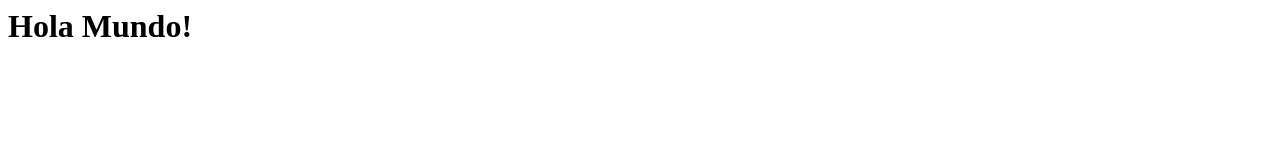
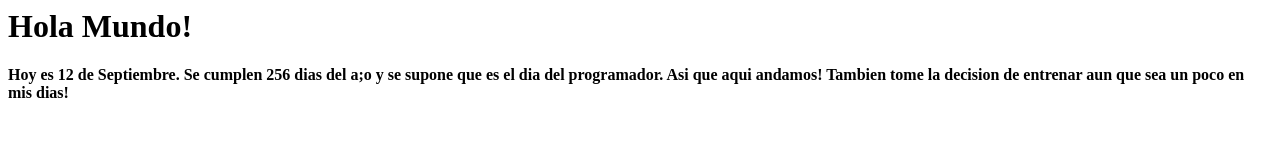
Before and after one commit to Zanila-drip/About-me, a plain HTML site: page index.html in a window 1280 px wide. Drawn offline with Linux system fonts and the light colour scheme.

Commit message:
12Septiembre

```diff
--- a/index.html
+++ b/index.html
@@ -1 +1,5 @@
 <h1>Hola Mundo!</h1>
+<h4>Hoy es 12 de Septiembre. Se cumplen 256 dias del a;o y se supone que es el dia del programador.
+    Asi que aqui andamos!
+    Tambien tome la decision de entrenar aun que sea un poco en mis dias!
+</h4>
```
